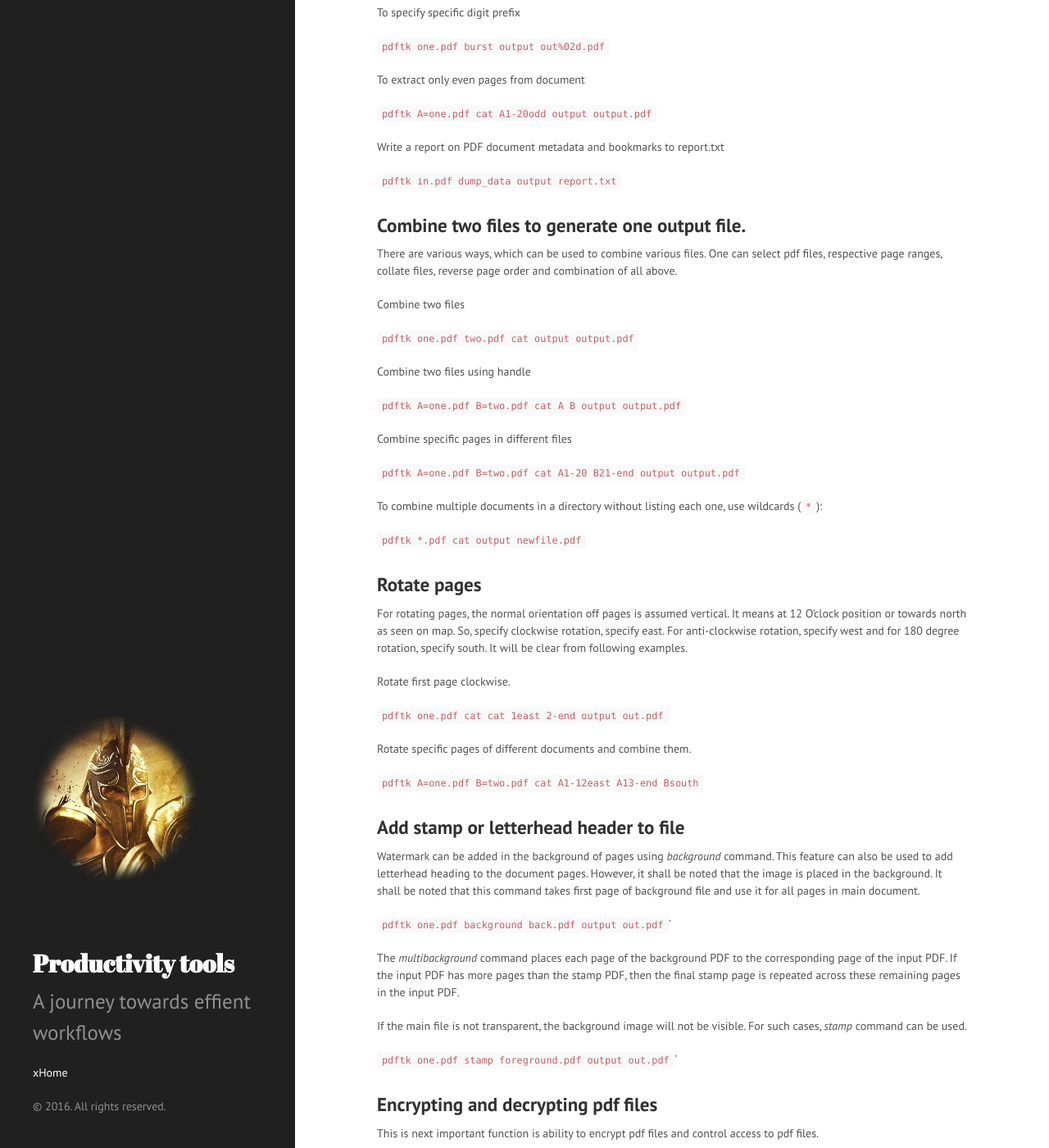
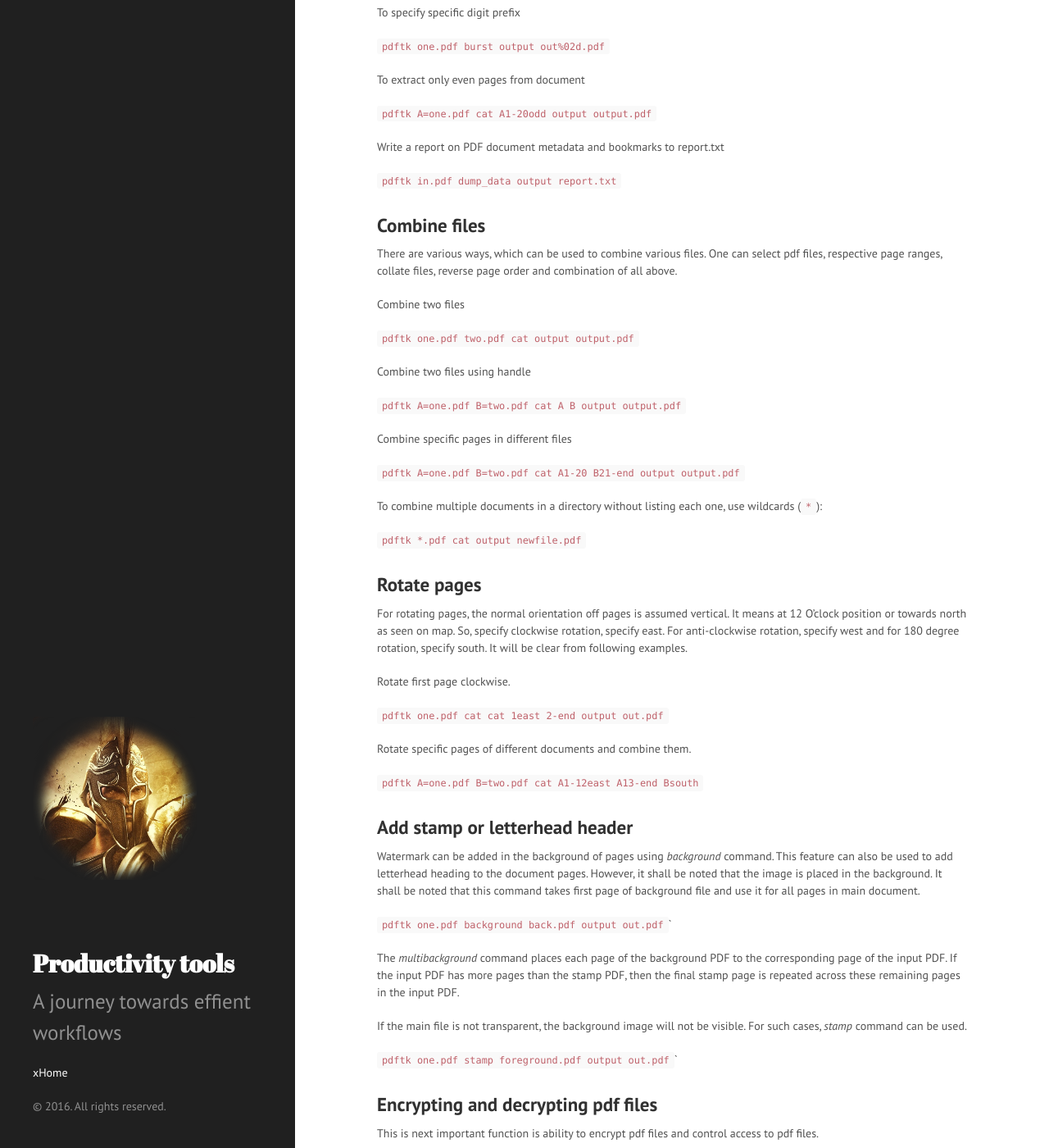
Before and after one commit to MaheshTK/MaheshTK.github.io, a Jekyll site: the page built from _posts/2016-08-03-manipulating-pdf-files.markdown, in a window 1280 px wide and 1400 px high, scrolled down 1823 px. Shown: the whole window at 82% size. Built offline with Jekyll 4.4.1, drawn with Linux system fonts in a browser that asks for light colours.

Commit message:
Post update: Manipulating pdf files

````diff
--- a/_posts/2016-08-03-manipulating-pdf-files.markdown
+++ b/_posts/2016-08-03-manipulating-pdf-files.markdown
@@ -72,7 +72,7 @@ Write a report on PDF document metadata and bookmarks to report.txt
 
 ``pdftk in.pdf dump_data output report.txt``
 
-### Combine two files to generate one output file.
+### Combine files
 
 There are various ways, which can be used to combine various files. One can select pdf files, respective page ranges, collate files, reverse page order and combination of all above.
 
@@ -104,7 +104,7 @@ Rotate specific pages of different documents and combine them.
 
 ```pdftk A=one.pdf B=two.pdf cat A1-12east A13-end Bsouth```
 
-### Add stamp or letterhead header to file
+### Add stamp or letterhead header
 
 Watermark can be added in the background of pages using *background* command. This feature can also be used to add letterhead heading to the document pages. However, it shall be noted that the image is placed in the background. It shall be noted that this command takes first page of background file and use it for all pages in main document.
 
````
